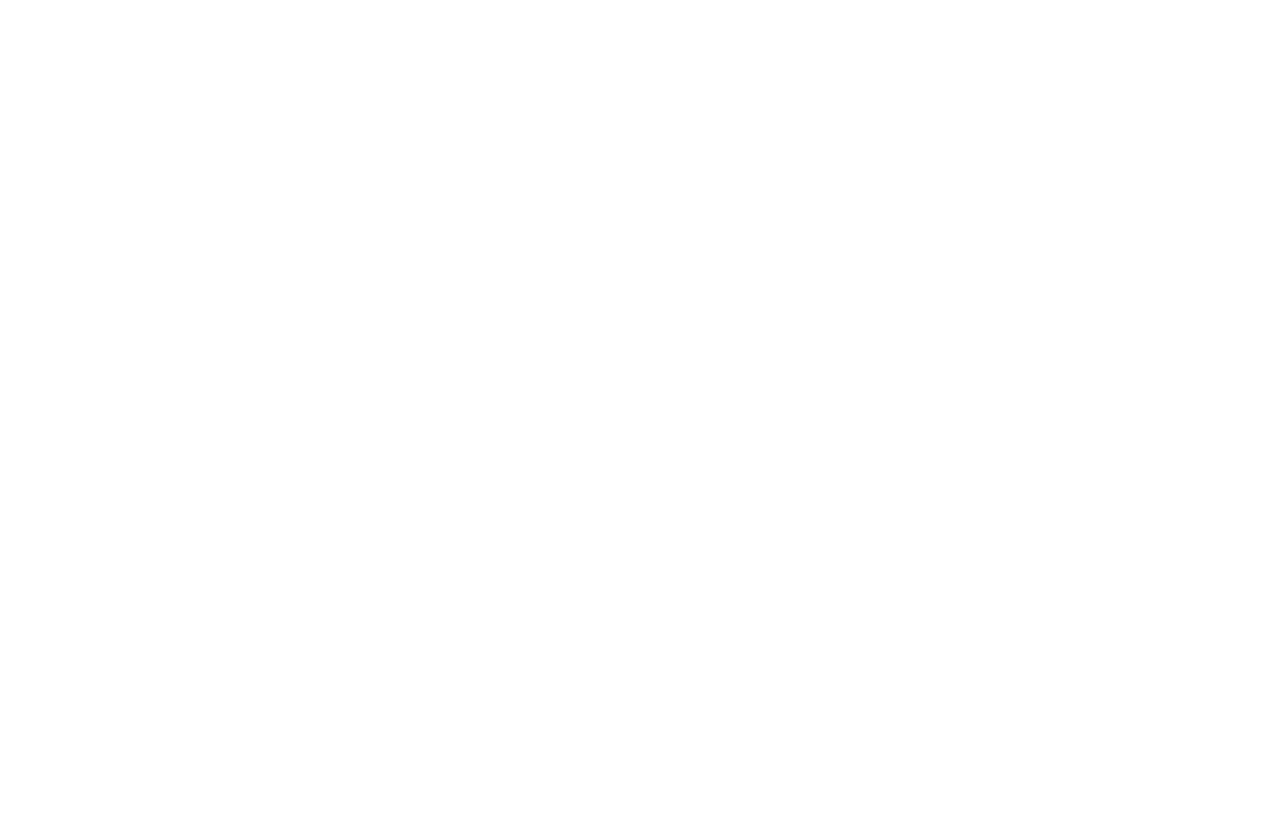
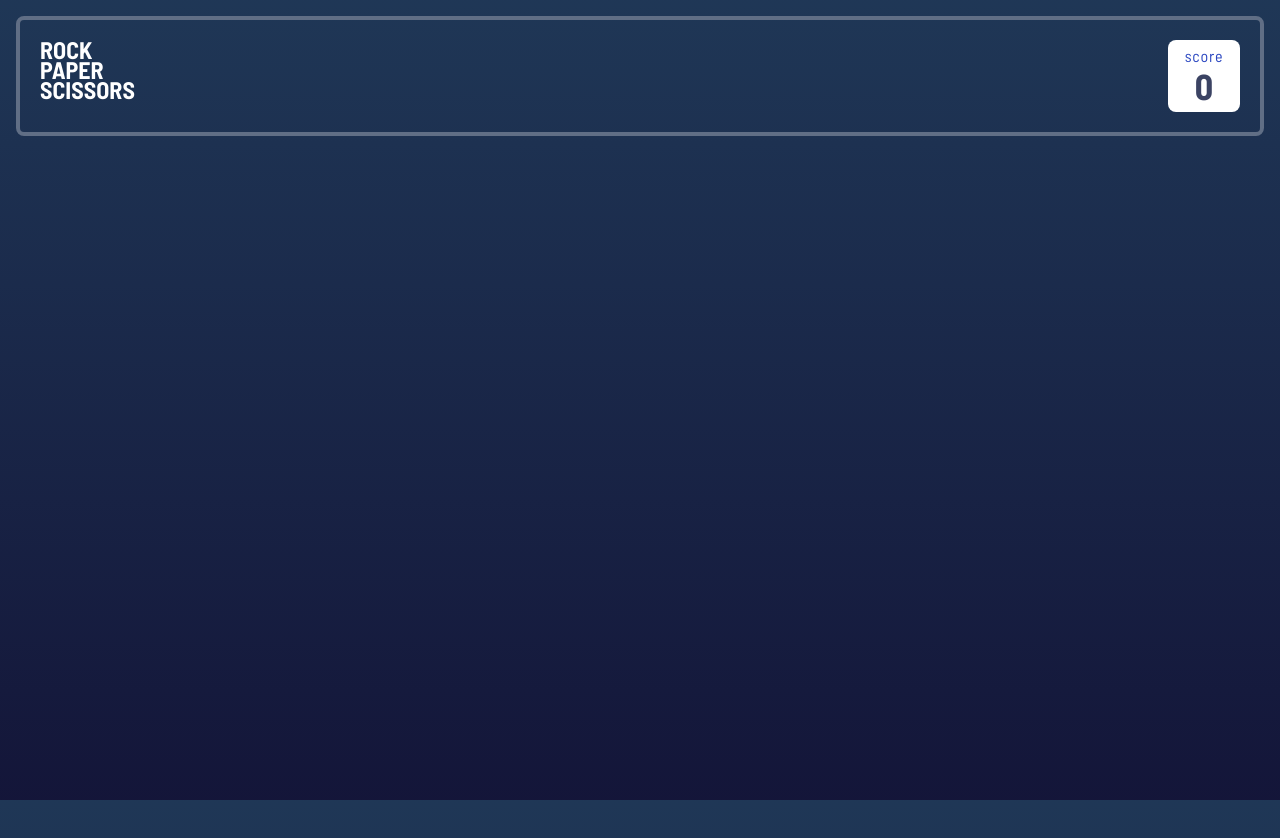
Before and after one commit to corb0140/rock-paper-scissors, a Next.js app: page / in a window 1280 px wide. Shown: the top 838 px of the page. Before the commit the page ends 800 px from the top, so only its background shows below. Built offline with nearby package versions, Linux system fonts and the light colour scheme.

Commit message:
header design

```diff
--- a/app/components/Header.js
+++ b/app/components/Header.js
@@ -0,0 +1,31 @@
+"use client";
+
+import { useSelector } from "react-redux";
+
+export default function Header() {
+  const score = useSelector((state) => state.game.score);
+  return (
+    <header className="h-auto p-4">
+      <div className="h-auto border-4 border-headerOutline rounded-lg p-5 flex justify-between">
+        {/* ROCK, PAPER, SCISSORS */}
+        <div className="flex flex-col h-[4.5rem]">
+          <h1 className="uppercase font-bold text-2xl leading-5 text-white">
+            Rock
+          </h1>
+          <h1 className="uppercase font-bold text-2xl leading-5 text-white">
+            Paper
+          </h1>
+          <h1 className="uppercase font-bold text-2xl leading-5 text-white">
+            Scissors
+          </h1>
+        </div>
+
+        {/* SCORE */}
+        <div className="bg-white flex flex-col leading-5 items-center justify-center w-[4.5rem] h-[4.5rem] rounded-lg">
+          <p className="text-scoreText font-sm tracking-wider">score</p>
+          <p className="text-darkText text-4xl font-bold">{score}</p>
+        </div>
+      </div>
+    </header>
+  );
+}
--- a/app/layout.js
+++ b/app/layout.js
@@ -1,5 +1,6 @@
 import "./globals.css";
-import StoreProvider from "./redux/StoreProvider";
+import StoreProvider from "@/app/redux/StoreProvider";
+import Header from "@/app/components/Header";
 
 export const metadata = {
   title: "Rock, Paper, Scissors",
@@ -9,8 +10,11 @@
 export default function RootLayout({ children }) {
   return (
     <html lang="en">
-      <body className="font-Barlow">
-        <StoreProvider>{children}</StoreProvider>
+      <body className="font-Barlow h-screen w-full bg-bgGradient">
+        <StoreProvider>
+          <Header />
+          {children}
+        </StoreProvider>
       </body>
     </html>
   );
--- a/app/page.js
+++ b/app/page.js
@@ -2,7 +2,7 @@
 
 export default function Home() {
   return (
-    <main className="flex min-h-screen">
+    <main className="flex min-h-screen ">
       <div></div>
     </main>
   );
--- a/tailwind.config.js
+++ b/tailwind.config.js
@@ -7,21 +7,20 @@
   ],
   theme: {
     extend: {
-      backgroundImage: {},
+      backgroundImage: {
+        bgGradient: `linear-gradient(to bottom, hsl(214, 47%, 23%), hsl(237, 49%, 15%))`,
+      },
       colors: {
         // Primary
-        scissorsGradient: `from-hsl(39, 89%, 49%), to-hsl(40, 84%, 53%)`,
-        paperGradient: `from-hsl(230, 89%, 62%), to-hsl(230, 89%, 65%)`,
-        rockGradient: `from-hsl(349, 71%, 52%), to-hsl(349, 70%, 56%)`,
+        scissorsGradient: `linear-gradient(to right, hsl(39, 89%, 49%), hsl(40, 84%, 53%))`,
+        paperGradient: `linear-gradient(to right, hsl(230, 89%, 62%), hsl(230, 89%, 65%))`,
+        rockGradient: `linear-gradient(to right, hsl(349, 71%, 52%), hsl(349, 70%, 56%))`,
         cyan: `hsl(189, 59%, 53%)`,
 
         // Neutral
         darkText: `hsl(229, 25%, 31%)`,
         scoreText: `hsl(229, 64%, 46%)`,
         headerOutline: `hsl(217, 16%, 45%)`,
-
-        // Background
-        radioGradient: `from-hsl(214, 47%, 23%), to-hsl(237, 49%, 15%)`,
       },
       screens: {
         xs: "375px",
```
